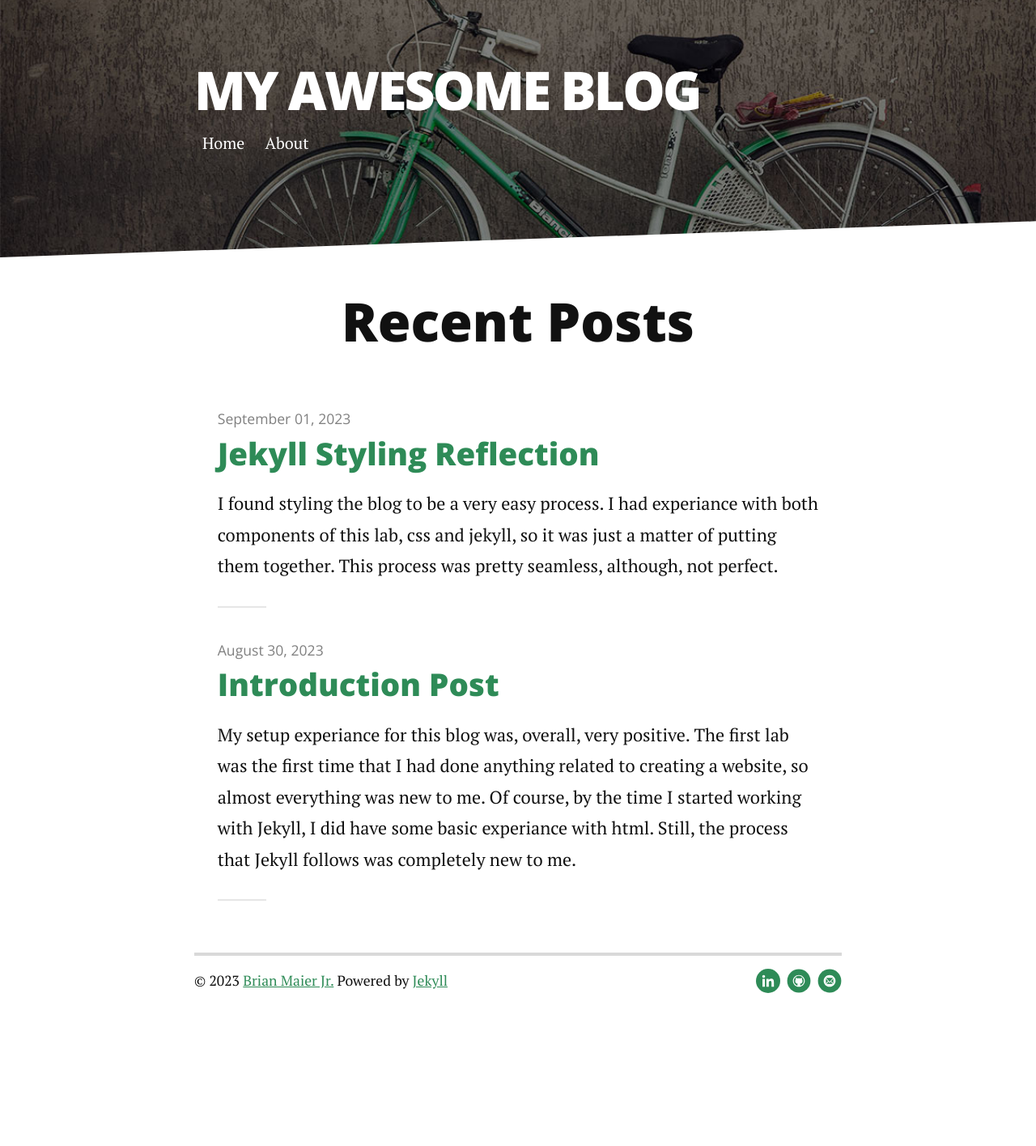
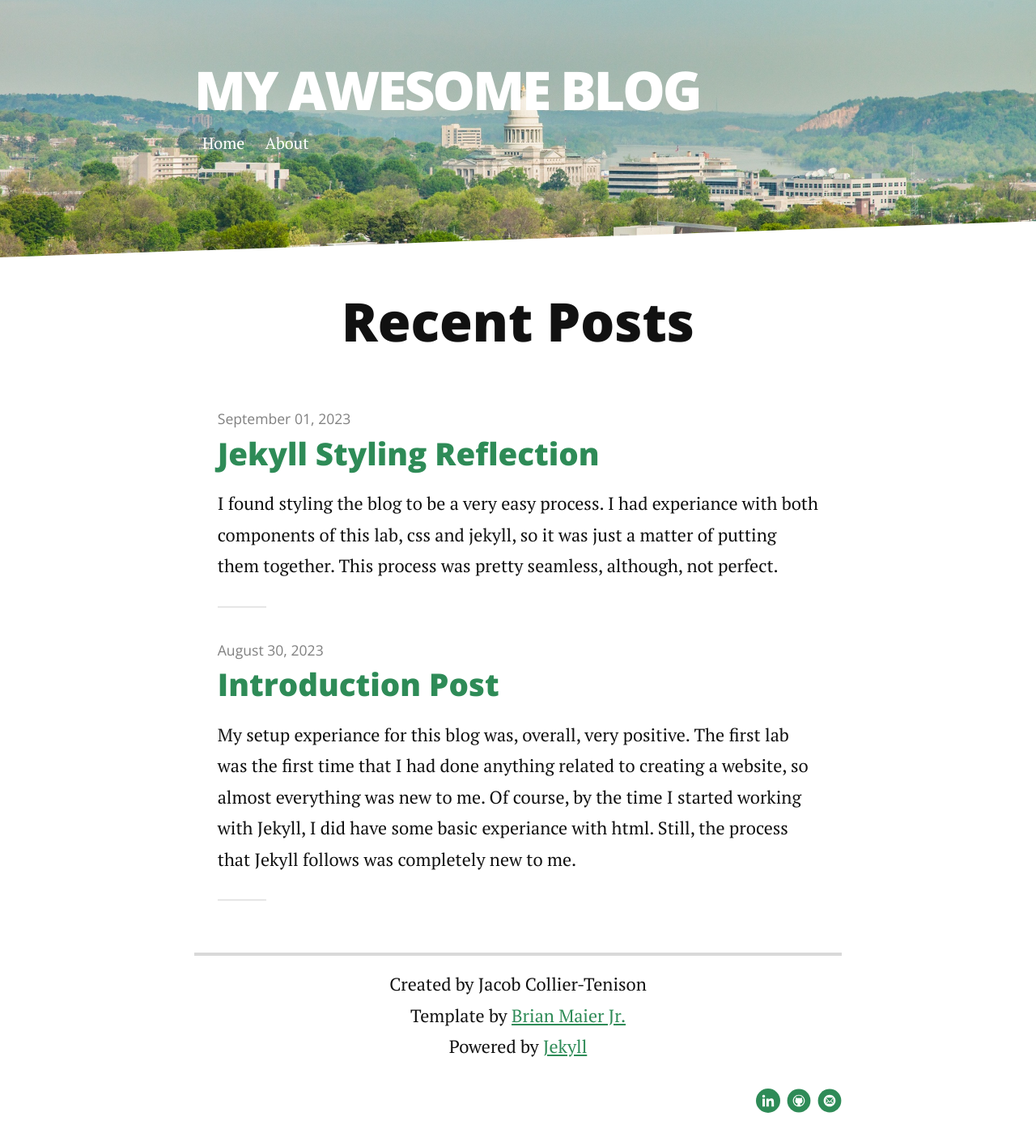
Before and after one commit to JCT03/jct03.github.io, a Jekyll site: the page built from csci340lab5/index.html, in a window 1280 px wide. Shown: the whole page at 81% size. Built offline with Jekyll 4.4.1, drawn with Linux system fonts in a browser that asks for light colours; nearby versions of some CDN libraries; the list of posts is cut into pages by our own code; before the commit the page ends 1269 px from its top, so only the background shows below that.

```diff
--- a/csci340lab5/_includes/footer.html
+++ b/csci340lab5/_includes/footer.html
@@ -1,11 +1,8 @@
 <div class="footer">
 	<div class="container">
-		<p class="copy">
-			&copy; {{ site.time | date: '%Y' }}
-			<a href="http://brianmaierjr.com">Brian Maier Jr.</a> Powered by
-			<a href="http://jekyllrb.com">Jekyll</a>
-		</p>
-
+		<p>Created by Jacob Collier-Tenison<br>
+			Template by <a href="http://brianmaierjr.com">Brian Maier Jr.</a><br>
+			Powered by <a href="http://jekyllrb.com">Jekyll</a></p>
 		<div class="footer-links">
 			<ul class="noList">
 				{%- if site.social.facebook -%}
--- a/csci340lab5/_includes/head.html
+++ b/csci340lab5/_includes/head.html
@@ -61,7 +61,7 @@
 	{%- else -%}
 	<meta
 		name="twitter:image:src"
-		content="{{ '/assets/img/touring.jpg' | prepend: site.url }}"
+		content="{{ '/assets/img/LittleRock.jpg' | prepend: site.url }}"
 	/>
 	{%- endif -%}
 
```
Also changed, not shown: csci340lab5/assets/img/touring.jpg.
